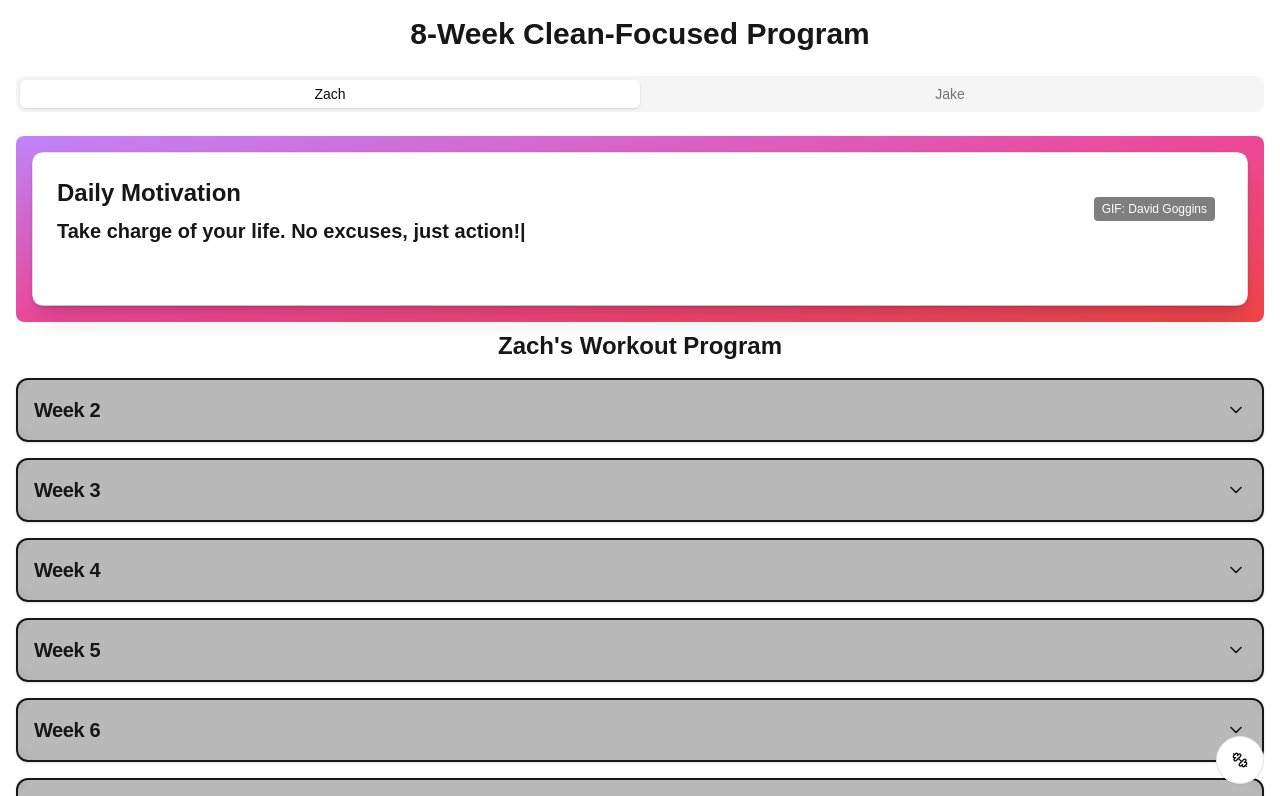
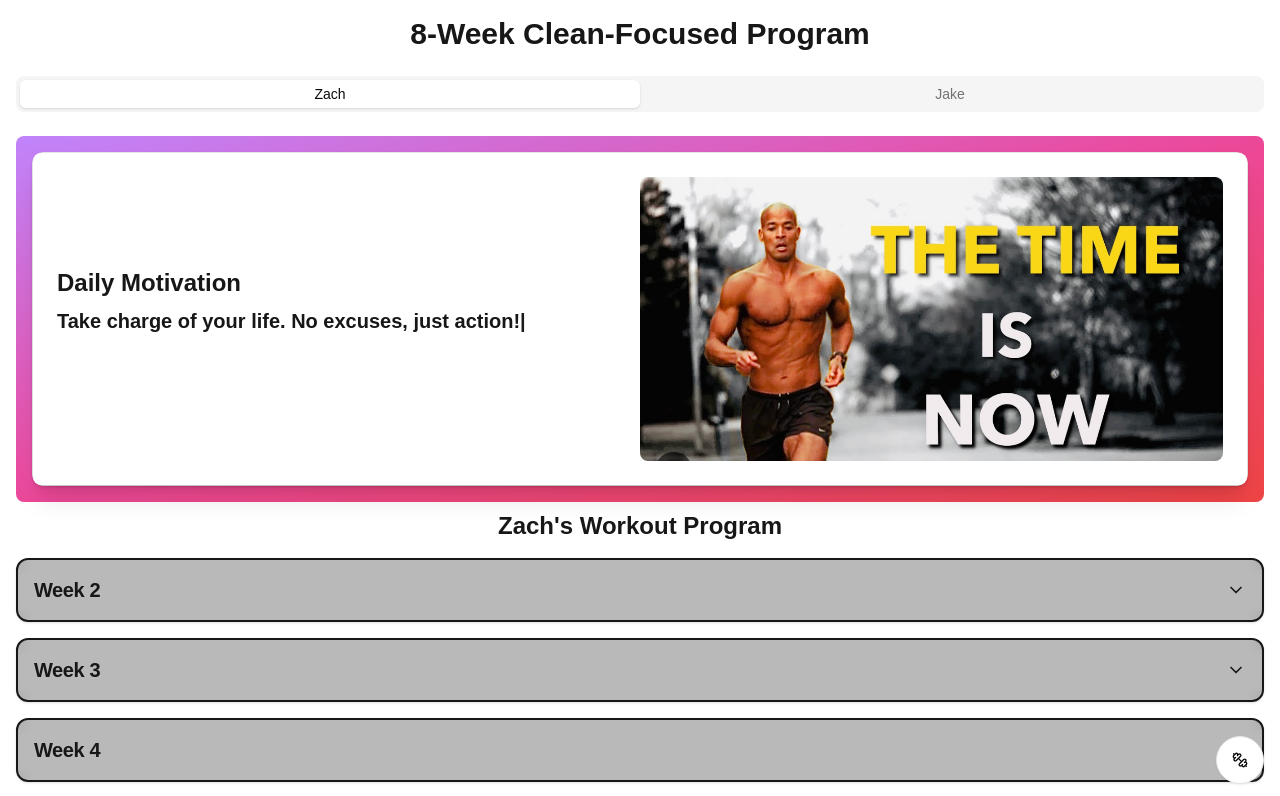
Before and after one commit to zacharyst10/workout-tracker, a Next.js app: page / in a window 1280 px wide. Shown: the top 796 px of the page. Built offline with nearby package versions, Linux system fonts and the light colour scheme.

Commit message:
fixed image

```diff
--- a/components/workout-program.tsx
+++ b/components/workout-program.tsx
@@ -131,13 +131,8 @@ function FunDailyMotivation() {
             <Image
               src={david}
               alt="David Goggins motivational gif"
-              layout="fill"
-              objectFit="cover"
-              className="rounded-lg"
+              className="rounded-lg object-contain"
             />
-            <p className="absolute bottom-2 right-2 text-xs text-white bg-black bg-opacity-50 px-2 py-1 rounded">
-              GIF: David Goggins
-            </p>
           </div>
         </CardContent>
       </Card>
```
